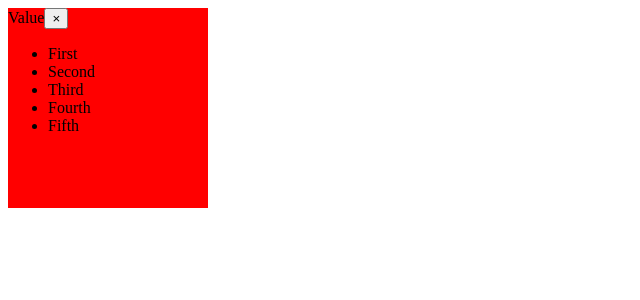
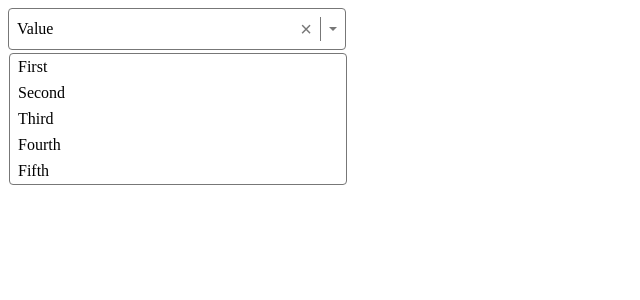
Before and after one commit to azazel-oss/select-list-typescript, a React (Vite) app: page / in a window 1280 px wide. Shown: the top 300 px of the page, without its empty margins (0-640 px from the left). Built offline with nearby package versions, Linux system fonts and the light colour scheme.

Commit message:
Add styles to single select list

```diff
--- a/src/Select.tsx
+++ b/src/Select.tsx
@@ -10,7 +10,7 @@ type SelectProps = {
 };
 export function Select({ options, value, onChange }: SelectProps) {
   return (
-    <div className={styles.container}>
+    <div tabIndex={0} className={styles.container}>
       <span className={styles.value}>Value</span>
       <button className={styles["clear-btn"]}>&times;</button>
       <div className={styles.divider}></div>
--- a/src/select.module.css
+++ b/src/select.module.css
@@ -1,5 +1,79 @@
 .container {
-  background-color: red;
-  width: 200px;
-  height: 200px;
+  position: relative;
+  width: 20em;
+  min-height: 1.5em;
+  border: 0.05em solid #777;
+  display: flex;
+  gap: 0.5em;
+  padding: 0.5em;
+  align-items: center;
+  border-radius: 0.25em;
+  outline: none;
 }
+
+.container:focus {
+  border-color: hsl(200, 100%, 50%);
+}
+
+.value {
+  flex-grow: 1;
+}
+
+.clear-btn {
+  background: none;
+  color: #777;
+  border: none;
+  outline: none;
+  padding: 0;
+  font-size: 1.25em;
+}
+
+.clear-btn:focus,
+.clear-btn:hover {
+  color: #333;
+}
+
+.divider {
+  background-color: #777;
+  align-self: stretch;
+  width: 1px;
+}
+
+.caret {
+  border: 0.25em solid transparent;
+  border-top-color: #777;
+  translate: 0 25%;
+}
+
+.options {
+  margin: 0;
+  padding: 0;
+  width: 100%;
+  position: absolute;
+  left: 0;
+  top: calc(100% + 0.25em);
+  list-style: none;
+  max-height: 10em;
+  overflow-y: auto;
+  border: 1px solid #777;
+  border-radius: 0.25em;
+  /* display: none; */
+}
+
+.options.show {
+  display: block;
+}
+
+.option {
+  padding: 0.25em 0.5em;
+  cursor: pointer;
+}
+
+.option.highlighted {
+  background-color: hsl(200, 100%, 50%);
+  color: white;
+}
+
+.option.selected {
+  background-color: hsl(200, 100%, 70%);
+}
```
